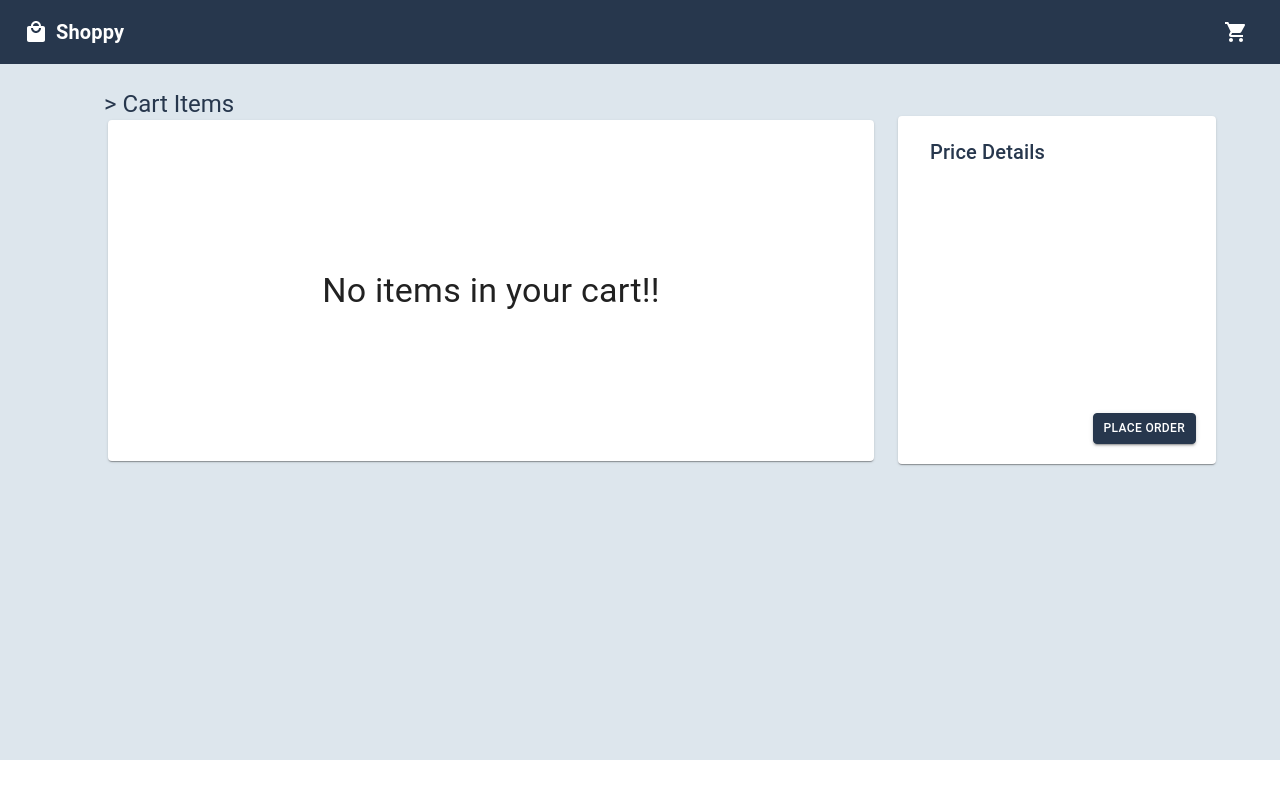
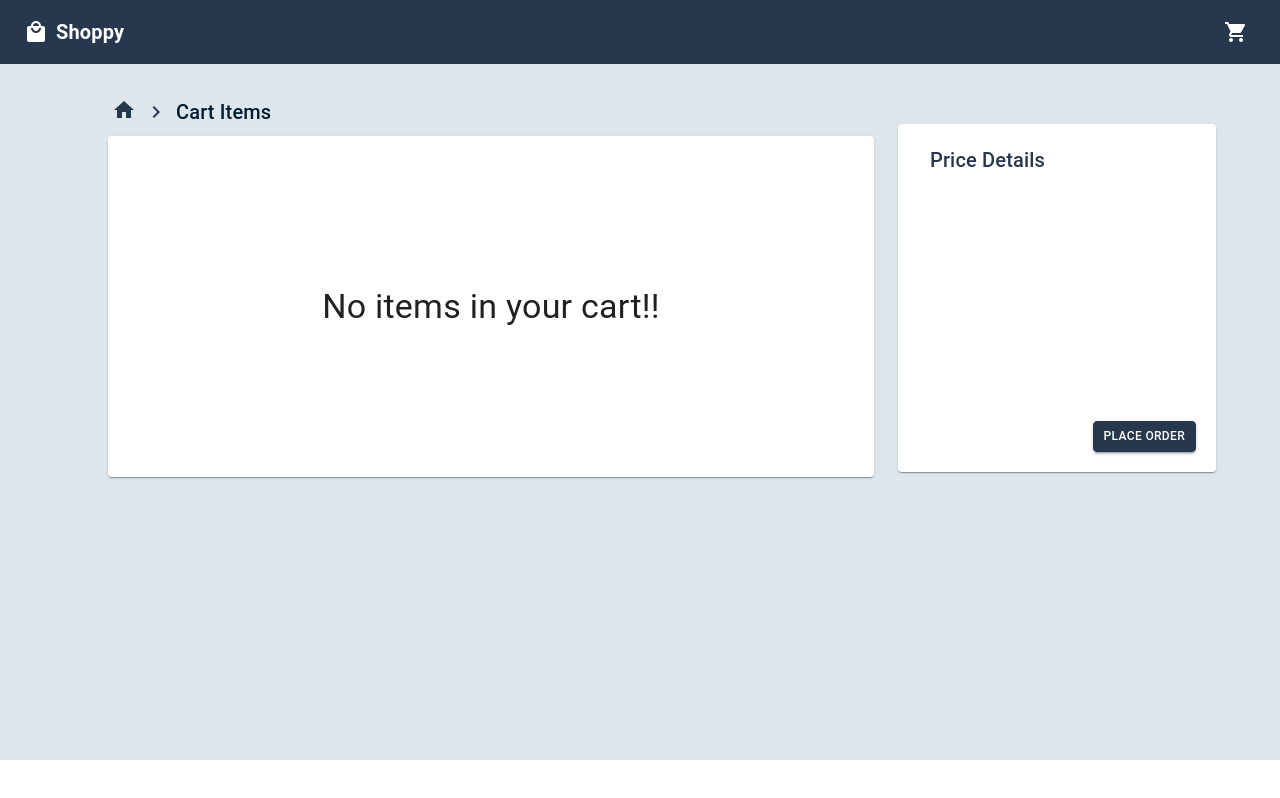
Before and after one commit to shankarkasala/instashop, a React (Create React App) app: page /cartItems in a window 1280 px wide. Built offline with nearby package versions, Linux system fonts and the light colour scheme; the HTML template or start-up script is replaced by a standard one.

Commit message:
added icons and small changes

```diff
--- a/src/Pages/CartItems/CartItems.js
+++ b/src/Pages/CartItems/CartItems.js
@@ -26,6 +26,8 @@ import { cloneDeep } from "lodash";
 import { getSelectedProduct } from "../Product/Actions/ProductActions";
 import CurrencyRupeeIcon from "@mui/icons-material/CurrencyRupee";
 import ReportProblemIcon from "@mui/icons-material/ReportProblem";
+import HomeIcon from '@mui/icons-material/Home';
+import KeyboardArrowRightIcon from '@mui/icons-material/KeyboardArrowRight';
 import "./cartItems.css";
 
 function CartItems() {
@@ -50,9 +52,9 @@ function CartItems() {
     },
   }));
   const product = useSelector((state) => state.selectedProduct);
-  // const handleBack = () => {
-  //   navigate("/");
-  // };
+  const handleBack = () => {
+    navigate("/");
+  };
   let temp = product?.selectedProduct?.map((res) => res.price);
 
   let totalPrice =
@@ -96,10 +98,13 @@ function CartItems() {
       sx={{ marginTop: "24px", width: "100%", height: "84vh", display: "flex" }}
     >
       <Container>
-        <Typography variant="h5" sx={{ marginLeft: "16px", color: "#27374D" }}>
-          {" "}
-          {"> "}Cart Items
-        </Typography>
+      <Box sx={{ margin: "8px 16px", color: "#27374D" ,display:"flex",alignItems:"center",cursor:"pointer"}}>
+          <div onClick={handleBack}>
+          <HomeIcon sx={{margin:"0px 8px"}}/>
+          </div>
+          <KeyboardArrowRightIcon  sx={{marginRight:"8px"}}/>
+          <Typography variant="h6"  sx={{ color: "#001C30"}}> Cart Items</Typography>
+        </Box>
         {product.selectedProduct.length > 0 ? (
           <>
             {product.selectedProduct.map((res) => {
@@ -169,12 +174,12 @@ function CartItems() {
                     image={res.image}
                     alt={res.title}
                   />
-                  <div
+                  {/* <div
                     className="deleteIcon"
                     onClick={() => hendleOpenDialog(res)}
                   >
                     <DeleteOutlinedIcon sx={{ cursor: "pointer" }} />
-                  </div>
+                  </div> */}
                 </Card>
               );
             })}
@@ -199,7 +204,7 @@ function CartItems() {
       <Card
         sx={{
           position: "relative",
-          marginTop: "28px",
+          marginTop: "36px",
           marginBottom: "8px",
           padding: "8px",
           height: "332px",
@@ -225,7 +230,7 @@ function CartItems() {
                 </Box>
                 <Box sx={{display:"flex",justifyContent:"space-between"}}>
                 <Typography sx={{ fontSize: "14px", marginBottom: "12px" }}>
-                  Gst(2%)
+                  Gst (2%)
 
                 </Typography>
                 <Typography sx={{ fontSize: "14px", marginBottom: "12px" }}> <CurrencyRupeeIcon sx={{ fontSize: "14px" }} />{" "}
--- a/src/Pages/Product/Product.js
+++ b/src/Pages/Product/Product.js
@@ -22,6 +22,8 @@ import { cloneDeep } from "lodash";
 import { getSelectedProduct } from "./Actions/ProductActions";
 import CheckCircleIcon from "@mui/icons-material/CheckCircle";
 import CurrencyRupeeIcon from "@mui/icons-material/CurrencyRupee";
+import HomeIcon from '@mui/icons-material/Home';
+import KeyboardArrowRightIcon from '@mui/icons-material/KeyboardArrowRight';
 
 function Product() {
   const [selectedSize, setSelectedSize] = useState("");
@@ -57,7 +59,7 @@ function Product() {
   }));
 
   const CartButton = styled(Button)(({ theme }) => ({
-    width: "120px",
+    width: "150px",
     marginTop: "150px",
     float: "right",
     padding: "8px",
@@ -73,7 +75,7 @@ function Product() {
   }));
 
   const CancelButton = styled(Button)(({ theme }) => ({
-    width: "120px",
+    width: "150px",
     marginTop: "150px",
     float: "right",
     padding: "8px",
@@ -133,12 +135,13 @@ function Product() {
     >
       <Box sx={{ height: "100%", width: "100%" }}>
         <div>
-          <Typography
-            variant="h5"
-            sx={{ color: "#001C30", marginBottom: "8px" }}
-          >
-            {product?.product?.title}
-          </Typography>
+        <Box sx={{ margin: "8px 0px", color: "#27374D" ,display:"flex",alignItems:"center",cursor:"pointer"}}>
+          <div onClick={handleBack}>
+          <HomeIcon sx={{margin:"0px 8px"}}/>
+          </div>
+          <KeyboardArrowRightIcon  sx={{marginRight:"8px"}}/>
+          <Typography variant="h6"  sx={{ color: "#001C30"}}> {product?.product?.title}</Typography>
+        </Box>
           <div className="productContainer">
             <img
               className="image"
--- a/src/data.json
+++ b/src/data.json
@@ -3,7 +3,7 @@
         {
             "_id": "dress1",
             "image": "https://i.pinimg.com/originals/24/f8/93/24f8932c5c02f43c6f1079f917762404.jpg",
-            "title": "Midi sundress with shirring detail",
+            "title": "Jacket sundress with shirring detail",
             "description": "This is for all the latest trends, no matter who you are, where you’re from and what you’re up to. Exclusive to ASOS",
             "availableSizes": [
                 "S",
@@ -17,7 +17,7 @@
         {
             "_id": "dress2",
             "image": "https://images.unsplash.com/photo-1617137968427-85924c800a22?ixlib=rb-4.0.3&ixid=M3wxMjA3fDB8MHxzZWFyY2h8M3x8bWVucyUyMGZhc2hpb258ZW58MHx8MHx8fDA%3D&w=1000&q=80",
-            "title": "Midi sundress with ruched front",
+            "title": "Suit sundress with ruched front",
             "description": "This is for all the latest trends, no matter who you are, where you’re from and what you’re up to. Exclusive to ASOS",
             "availableSizes": [
                 "S",
@@ -30,7 +30,7 @@
         {
             "_id": "dress3",
             "image": "https://images.unsplash.com/photo-1552374196-1ab2a1c593e8?ixlib=rb-4.0.3&ixid=M3wxMjA3fDB8MHxzZWFyY2h8Mnx8bWVucyUyMGZhc2hpb258ZW58MHx8MHx8fDA%3D&w=1000&q=80",
-            "title": "Midi dress in pink ditsy floral",
+            "title": "Jacket dress in brown ditsy floral",
             "description": "This is for all the latest trends, no matter who you are, where you’re from and what you’re up to. Exclusive to ASOS",
             "availableSizes": [
                 "S",
@@ -43,7 +43,7 @@
         {
             "_id": "dress4",
             "image": "https://images.pexels.com/photos/1254502/pexels-photo-1254502.jpeg?cs=srgb&dl=pexels-ali-madad-sakhirani-1254502.jpg&fm=jpg",
-            "title": "cami maxi dress in polka dot",
+            "title": "Shirt maxi dress in polka",
             "description": "This is for all the latest trends, no matter who you are, where you’re from and what you’re up to. Exclusive to ASOS",
             "availableSizes": [
                 "XL"
@@ -54,7 +54,7 @@
         {
             "_id": "dress5",
             "image": "https://i.pinimg.com/originals/fc/45/29/fc45297d655a97864e67ac571c68d7a2.jpg",
-            "title": "Frill mini dress in yellow polka dot",
+            "title": "Coat dress in blue denim",
             "description": "This is for all the latest trends, no matter who you are, where you’re from and what you’re up to. Exclusive to ASOS",
             "availableSizes": [
                 "M",
@@ -67,7 +67,7 @@
         {
             "_id": "dress6",
             "image": "https://images.pexels.com/photos/1043474/pexels-photo-1043474.jpeg?cs=srgb&dl=pexels-chloe-1043474.jpg&fm=jpg",
-            "title": "Midi tea dress in blue and red spot",
+            "title": "Pant tea dress in blue",
             "description": "This is for all the latest trends, no matter who you are, where you’re from and what you’re up to. Exclusive to ASOS",
             "availableSizes": [
                 "XL",
```
